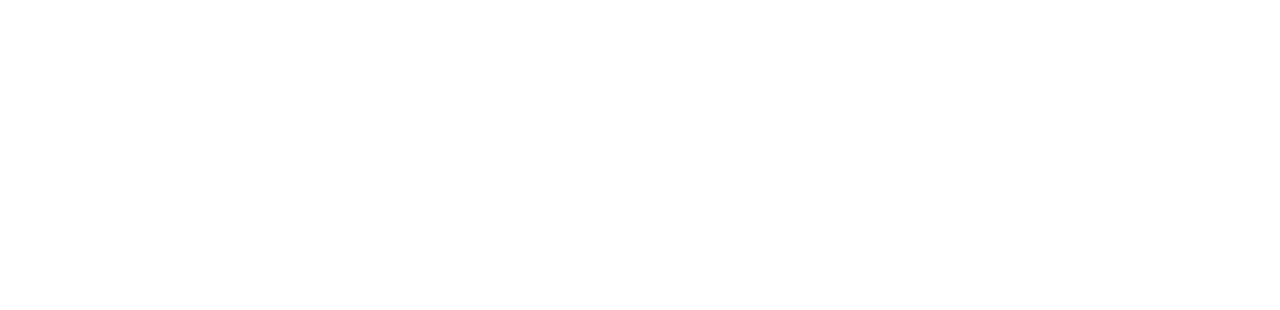
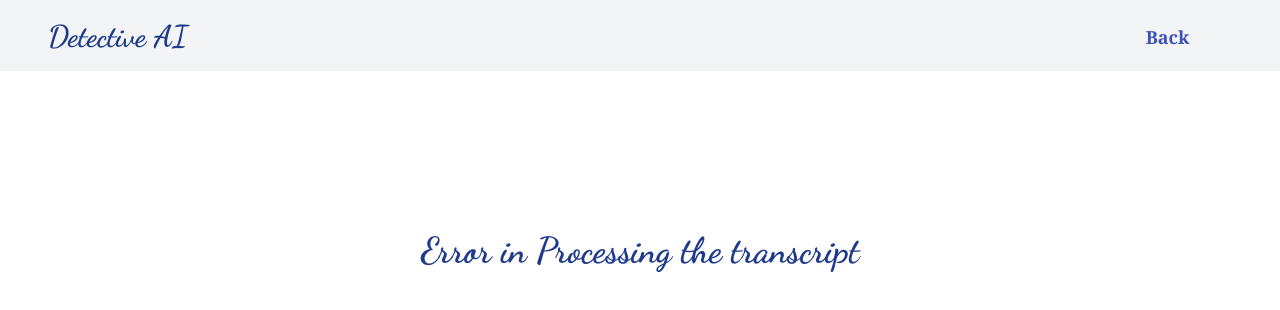
Before and after one commit to Pragadhesh/Crime-Detector-UI-Angular, an Angular app: page /reports/1 in a window 1280 px wide. Before the commit this address led to /. Shown: the top 310 px of the page. Built offline with nearby package versions, Linux system fonts and the light colour scheme.

Commit message:
Added routing and design for report details

```diff
--- /dev/null
+++ b/src/app/modules/report/report-details/report-details.component.html
@@ -0,0 +1,18 @@
+<div class="flex flex-col w-full h-full">
+    <div class="flex w-full h-20 bg-gray-100">
+        <div class="flex justify-between w-full h-full">
+            <div class="flex h-full pl-12 items-center text-blue-900 text-3xl font-dancingscript ">
+                Detective AI
+            </div>
+        </div>
+        <div class="flex pr-5 justify-center h-full w-60 items-center">
+            <button mat-button color="primary" class="flex w-20 text-lg font-noto" [routerLink]="['/reports']">Back</button>
+        </div>
+    </div>
+    <div *ngIf="!transcriptStatus && !isLoading"  class="flex justify-center pt-40 w-full h-full text-4xl font-dancingscript text-blue-900">
+        Error in Processing the transcript
+    </div>
+    <div class="flex w-full h-full justify-center items-center" *ngIf="isLoading">
+        <mat-spinner></mat-spinner>
+    </div>
+</div>
--- /dev/null
+++ b/src/app/modules/report/report-details/report-details.component.ts
@@ -0,0 +1,21 @@
+import { Component, OnInit } from '@angular/core';
+import { Router, ActivatedRoute, ParamMap } from '@angular/router';
+
+@Component({
+  selector: 'app-report-details',
+  templateUrl: './report-details.component.html',
+  styleUrls: ['./report-details.component.scss']
+})
+export class ReportDetailsComponent implements OnInit {
+
+  isLoading = false
+  transcriptStatus = false
+  transcriptid: string = ''
+  constructor(private route: ActivatedRoute) { }
+
+  ngOnInit(): void {
+    this.transcriptid = this.route.snapshot.params['transcriptid']
+    console.log(this.transcriptid)
+  }
+
+}
--- a/src/app/modules/report/report-home/report-home.component.html
+++ b/src/app/modules/report/report-home/report-home.component.html
@@ -20,7 +20,7 @@
                 </div>
             </div>
             <div class="grid grid-cols-1 gap-4 items-center">
-                <button  mat-flat-button color="accent" class="flex h-11">View Details</button>
+                <button  mat-flat-button color="accent" class="flex h-11" [routerLink]="[info.transcriptid]">View Details</button>
             </div>
             </div>
           </mat-card>
--- a/src/app/modules/report/report-home/report-home.component.ts
+++ b/src/app/modules/report/report-home/report-home.component.ts
@@ -27,4 +27,5 @@
       )
       this.isLoading = false
     }
+
   }
--- a/src/app/modules/report/report-routing.module.ts
+++ b/src/app/modules/report/report-routing.module.ts
@@ -1,7 +1,19 @@
 import { NgModule } from '@angular/core';
 import { RouterModule, Routes } from '@angular/router';
+import { ReportDetailsComponent } from './report-details/report-details.component';
+import { ReportHomeComponent } from './report-home/report-home.component';
 
-const routes: Routes = [];
+const routes: Routes = [
+  {
+    path: '',
+    component: ReportHomeComponent
+  },
+  {
+    path: 'reports/:transcriptid',
+    component: ReportDetailsComponent
+  }
+
+];
 
 @NgModule({
   imports: [RouterModule.forChild(routes)],
--- a/src/app/modules/report/report.module.ts
+++ b/src/app/modules/report/report.module.ts
@@ -4,11 +4,13 @@
 import { ReportRoutingModule } from './report-routing.module';
 import { MaterialModule } from 'src/app/material.module';
 import { ReportHomeComponent } from './report-home/report-home.component';
+import { ReportDetailsComponent } from './report-details/report-details.component';
 
 
 @NgModule({
   declarations: [
-    ReportHomeComponent
+    ReportHomeComponent,
+    ReportDetailsComponent
   ],
   imports: [
     CommonModule,
```
Also changed, not shown: src/app/modules/report/report-details/report-details.component.scss (added), 1 other file (tests, documents, lock files or other folders).
